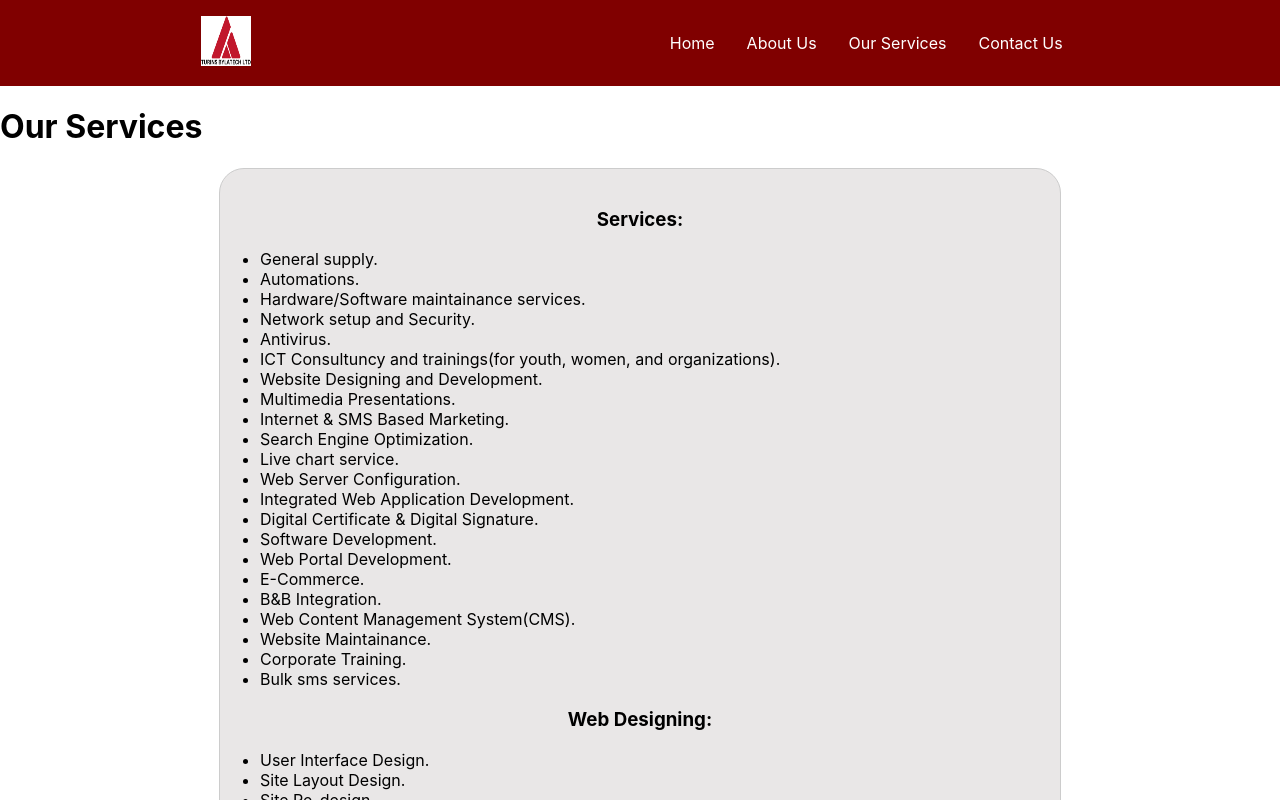
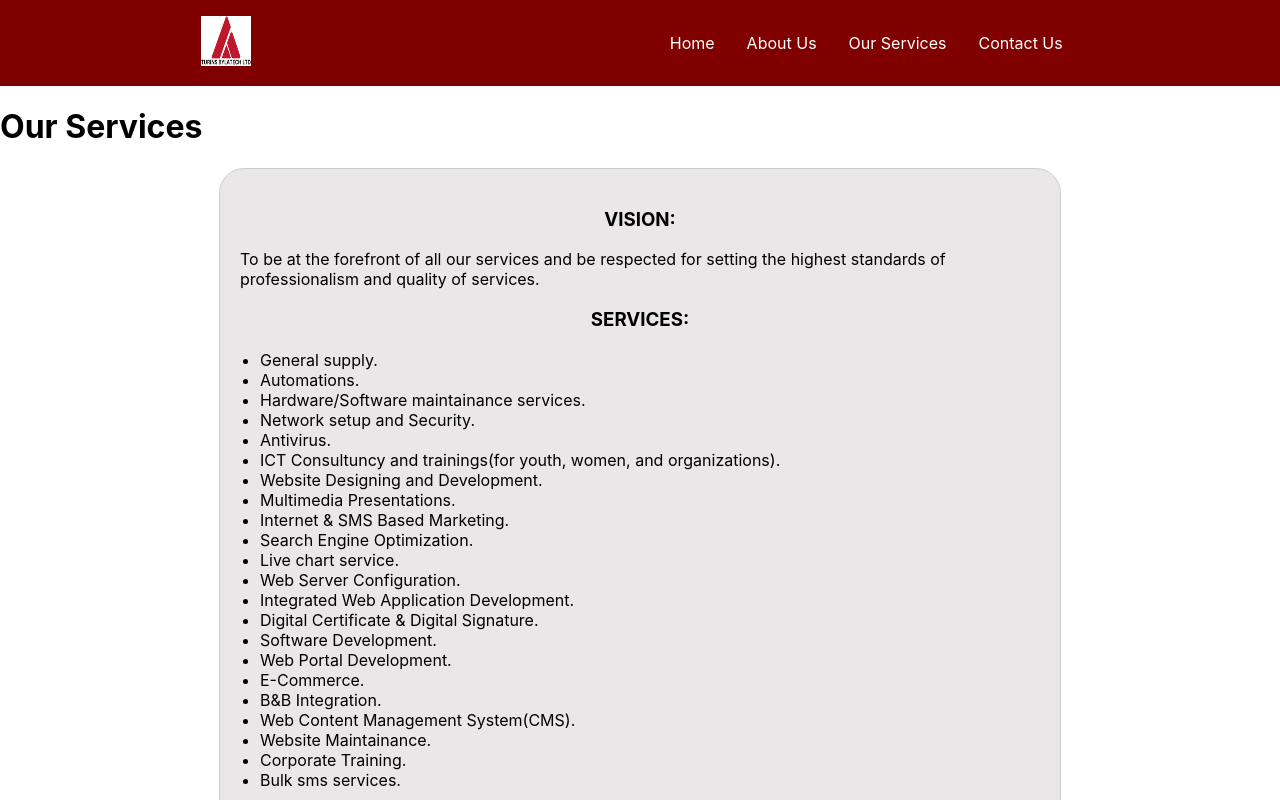
Before and after one commit to gorety86/turins, a React (Create React App) app: page /our-services in a window 1280 px wide. Shown: the top 800 px of the page. Built offline with nearby package versions, Linux system fonts and the light colour scheme.

Commit message:
our services.jsx

```diff
--- a/src/Pages/OurServices.jsx
+++ b/src/Pages/OurServices.jsx
@@ -10,8 +10,12 @@ const OurServices = () => (
   <div className="app">
     <h1>Our Services</h1>
     <div className="card-container">
+    <h3 class="card-title">
+    VISION:
+  </h3>
+    <p>To be at the forefront of all our services and be respected for setting the highest standards of professionalism and quality of services.</p>
   <h3 class="card-title">
-    Services:
+    SERVICES:
   </h3>
   <ul class="card-list">
     <li>General supply.</li>
@@ -38,7 +42,7 @@ const OurServices = () => (
     <li>Bulk sms services.</li>
   </ul>
   <h3 class="card-title">
-    Web Designing:
+    WEB DESIGNING:
   </h3>
   <ul class="card-list">
     <li>User Interface Design.</li>
```
